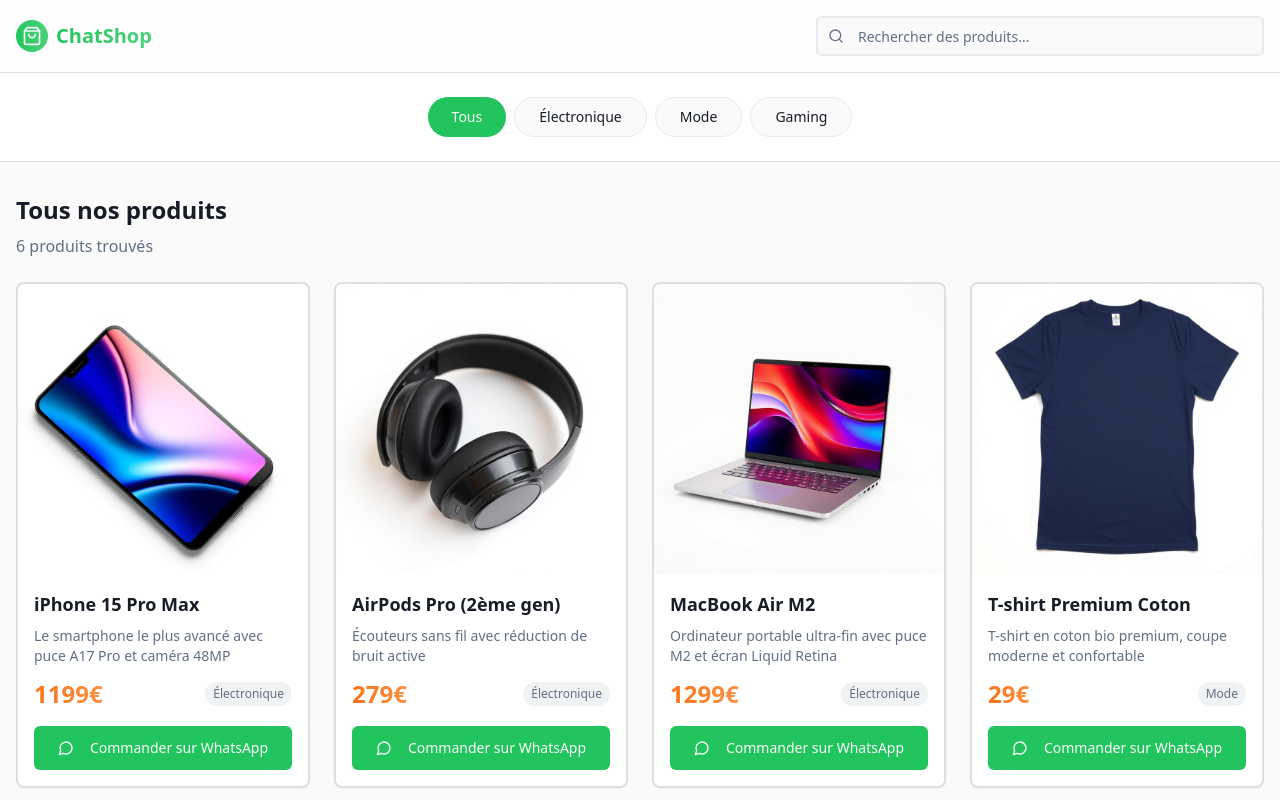
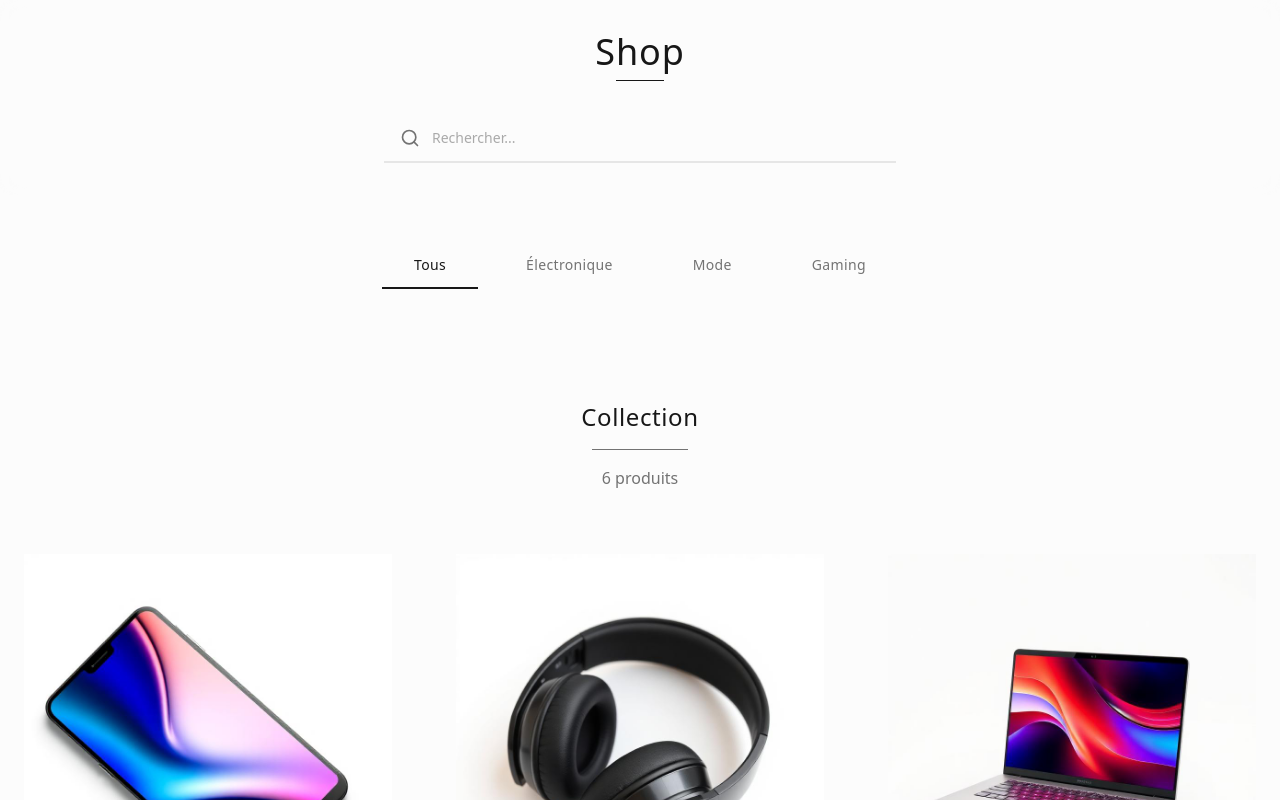
Before and after one commit to coolio89/chat-shop-easy, a React (Vite) app: page / in a window 1280 px wide. Shown: the top 800 px of the page. Built offline with nearby package versions, Linux system fonts and the light colour scheme.

Commit message:
Add minimalist design with animations
Implement a minimalist design with enhanced animations throughout the application.

```diff
--- a/src/components/CategoryFilter.tsx
+++ b/src/components/CategoryFilter.tsx
@@ -1,5 +1,3 @@
-import { Button } from "@/components/ui/button";
-
 interface CategoryFilterProps {
   categories: string[];
   activeCategory: string;
@@ -8,18 +6,25 @@ interface CategoryFilterProps {
 
 const CategoryFilter = ({ categories, activeCategory, onCategoryChange }: CategoryFilterProps) => {
   return (
-    <div className="w-full py-6 border-b bg-card">
-      <div className="container mx-auto px-4">
-        <div className="flex flex-wrap gap-2 justify-center">
-          {categories.map((category) => (
-            <Button
+    <div className="w-full py-12 animate-fade-in">
+      <div className="container mx-auto px-6">
+        <div className="flex flex-wrap gap-4 justify-center">
+          {categories.map((category, index) => (
+            <button
               key={category}
-              variant={activeCategory === category ? "default" : "outline"}
               onClick={() => onCategoryChange(category)}
-              className="rounded-full px-6 transition-all hover:scale-105"
+              style={{ animationDelay: `${index * 100}ms` }}
+              className={`
+                px-8 py-3 text-sm font-light tracking-wide transition-all duration-500
+                animate-fade-in-up hover:scale-105 hover:-translate-y-1
+                ${activeCategory === category
+                  ? 'text-foreground border-b-2 border-foreground'
+                  : 'text-muted-foreground hover:text-foreground border-b-2 border-transparent hover:border-muted-foreground/50'
+                }
+              `}
             >
               {category}
-            </Button>
+            </button>
           ))}
         </div>
       </div>
--- a/src/components/Header.tsx
+++ b/src/components/Header.tsx
@@ -1,4 +1,4 @@
-import { Search, ShoppingBag } from "lucide-react";
+import { Search } from "lucide-react";
 import { Input } from "@/components/ui/input";
 
 interface HeaderProps {
@@ -8,26 +8,24 @@ interface HeaderProps {
 
 const Header = ({ searchQuery, onSearchChange }: HeaderProps) => {
   return (
-    <header className="sticky top-0 z-50 w-full border-b bg-card/95 backdrop-blur supports-[backdrop-filter]:bg-card/60">
-      <div className="container mx-auto px-4 py-4">
-        <div className="flex items-center justify-between gap-6">
-          <div className="flex items-center gap-2">
-            <div className="flex h-8 w-8 items-center justify-center rounded-full bg-gradient-to-r from-primary to-primary/80">
-              <ShoppingBag className="h-5 w-5 text-primary-foreground" />
-            </div>
-            <h1 className="text-xl font-bold bg-gradient-to-r from-primary to-primary/80 bg-clip-text text-transparent">
-              ChatShop
+    <header className="sticky top-0 z-50 w-full bg-background/80 backdrop-blur-md animate-fade-in">
+      <div className="container mx-auto px-6 py-8">
+        <div className="flex flex-col items-center gap-8">
+          <div className="text-center animate-scale-in">
+            <h1 className="text-4xl font-light tracking-wide text-foreground mb-2 hover:tracking-wider transition-all duration-500">
+              Shop
             </h1>
+            <div className="w-12 h-px bg-foreground mx-auto animate-slide-in"></div>
           </div>
 
-          <div className="flex-1 max-w-md">
-            <div className="relative">
-              <Search className="absolute left-3 top-1/2 h-4 w-4 -translate-y-1/2 text-muted-foreground" />
+          <div className="w-full max-w-lg animate-fade-in-up">
+            <div className="relative group">
+              <Search className="absolute left-4 top-1/2 h-5 w-5 -translate-y-1/2 text-muted-foreground transition-all duration-300 group-hover:text-foreground" />
               <Input
-                placeholder="Rechercher des produits..."
+                placeholder="Rechercher..."
                 value={searchQuery}
                 onChange={(e) => onSearchChange(e.target.value)}
-                className="pl-10 border-2 focus:border-primary/50 transition-colors"
+                className="pl-12 py-6 text-lg border-0 bg-transparent border-b-2 border-border focus:border-foreground rounded-none transition-all duration-500 focus:shadow-none placeholder:text-muted-foreground/60"
               />
             </div>
           </div>
--- a/src/components/ProductCard.tsx
+++ b/src/components/ProductCard.tsx
@@ -1,6 +1,5 @@
+import { useState } from "react";
 import { MessageCircle } from "lucide-react";
-import { Button } from "@/components/ui/button";
-import { Card, CardContent, CardFooter } from "@/components/ui/card";
 
 export interface Product {
   id: number;
@@ -13,9 +12,12 @@ export interface Product {
 
 interface ProductCardProps {
   product: Product;
+  index: number;
 }
 
-const ProductCard = ({ product }: ProductCardProps) => {
+const ProductCard = ({ product, index }: ProductCardProps) => {
+  const [isHovered, setIsHovered] = useState(false);
+
   const handleWhatsAppClick = () => {
     const message = `Bonjour! Je suis intéressé(e) par: ${product.name} - ${product.price}€`;
     const whatsappUrl = `https://wa.me/?text=${encodeURIComponent(message)}`;
@@ -23,39 +25,45 @@ const ProductCard = ({ product }: ProductCardProps) => {
   };
 
   return (
-    <Card className="group hover:shadow-lg transition-all duration-300 hover:-translate-y-1 border-2 hover:border-primary/20">
-      <CardContent className="p-0">
-        <div className="aspect-square overflow-hidden rounded-t-lg">
+    <div
+      className="group cursor-pointer animate-fade-in-up"
+      style={{ animationDelay: `${index * 100}ms` }}
+      onMouseEnter={() => setIsHovered(true)}
+      onMouseLeave={() => setIsHovered(false)}
+    >
+      <div className="relative overflow-hidden transition-all duration-700 hover:scale-105 hover:-translate-y-2">
+        <div className="aspect-square overflow-hidden bg-gradient-minimal">
           <img
             src={product.image}
             alt={product.name}
-            className="w-full h-full object-cover group-hover:scale-105 transition-transform duration-300"
+            className="w-full h-full object-cover transition-all duration-700 group-hover:scale-110"
           />
         </div>
-        <div className="p-4">
-          <h3 className="font-semibold text-lg mb-2 line-clamp-2">{product.name}</h3>
-          <p className="text-muted-foreground text-sm mb-3 line-clamp-2">{product.description}</p>
-          <div className="flex items-center justify-between">
-            <span className="text-2xl font-bold bg-gradient-to-r from-accent to-accent/80 bg-clip-text text-transparent">
-              {product.price}€
-            </span>
-            <span className="text-xs text-muted-foreground px-2 py-1 bg-secondary rounded-full">
-              {product.category}
-            </span>
+
+        <div className={`absolute inset-0 bg-background/95 backdrop-blur-sm transition-all duration-500 flex flex-col justify-center items-center p-8 ${
+          isHovered ? 'opacity-100' : 'opacity-0'
+        }`}>
+          <div className="text-center space-y-4 animate-scale-in">
+            <h3 className="text-xl font-light tracking-wide">{product.name}</h3>
+            <p className="text-muted-foreground text-sm leading-relaxed">{product.description}</p>
+            <div className="text-2xl font-light tracking-wider">{product.price}€</div>
+
+            <button
+              onClick={handleWhatsAppClick}
+              className="group/btn flex items-center gap-2 px-8 py-3 bg-accent text-accent-foreground transition-all duration-500 hover:scale-105 hover:shadow-hover animate-bounce-soft"
+            >
+              <MessageCircle className="h-4 w-4 transition-transform duration-300 group-hover/btn:rotate-12" />
+              <span className="font-light tracking-wide">Commander</span>
+            </button>
           </div>
         </div>
-      </CardContent>
-      <CardFooter className="p-4 pt-0">
-        <Button
-          onClick={handleWhatsAppClick}
-          className="w-full bg-gradient-to-r from-primary to-primary/90 hover:from-primary/90 hover:to-primary text-primary-foreground"
-          size="lg"
-        >
-          <MessageCircle className="mr-2 h-4 w-4" />
-          Commander sur WhatsApp
-        </Button>
-      </CardFooter>
-    </Card>
+      </div>
+
+      <div className="mt-6 text-center space-y-2 animate-fade-in">
+        <h3 className="text-lg font-light tracking-wide">{product.name}</h3>
+        <div className="text-xl font-light tracking-wider text-muted-foreground">{product.price}€</div>
+      </div>
+    </div>
   );
 };
 
--- a/src/index.css
+++ b/src/index.css
@@ -8,38 +8,37 @@ All colors MUST be HSL.
 
 @layer base {
   :root {
-    --background: 0 0% 98%;
-    --foreground: 215 25% 12%;
+    --background: 0 0% 99%;
+    --foreground: 0 0% 9%;
 
     --card: 0 0% 100%;
-    --card-foreground: 215 25% 12%;
+    --card-foreground: 0 0% 9%;
 
     --popover: 0 0% 100%;
-    --popover-foreground: 215 25% 12%;
+    --popover-foreground: 0 0% 9%;
 
-    --primary: 142 71% 45%;
+    --primary: 0 0% 9%;
     --primary-foreground: 0 0% 98%;
 
-    --secondary: 215 15% 95%;
-    --secondary-foreground: 215 25% 12%;
+    --secondary: 0 0% 96%;
+    --secondary-foreground: 0 0% 9%;
 
-    --muted: 215 15% 95%;
-    --muted-foreground: 215 15% 45%;
+    --muted: 0 0% 96%;
+    --muted-foreground: 0 0% 45%;
 
-    --accent: 25 95% 53%;
+    --accent: 142 71% 45%;
     --accent-foreground: 0 0% 98%;
 
     --destructive: 0 84.2% 60.2%;
-    --destructive-foreground: 210 40% 98%;
+    --destructive-foreground: 0 0% 98%;
 
-    --border: 215 15% 88%;
-    --input: 215 15% 92%;
-    --ring: 142 71% 45%;
+    --border: 0 0% 90%;
+    --input: 0 0% 94%;
+    --ring: 0 0% 9%;
 
-    --gradient-primary: linear-gradient(135deg, hsl(142 71% 45%), hsl(142 71% 55%));
-    --gradient-accent: linear-gradient(135deg, hsl(25 95% 53%), hsl(25 95% 63%));
-    --shadow-soft: 0 4px 20px -4px hsl(142 71% 45% / 0.1);
-    --shadow-product: 0 8px 25px -8px hsl(215 25% 12% / 0.1);
+    --gradient-minimal: linear-gradient(135deg, hsl(0 0% 100%), hsl(0 0% 98%));
+    --shadow-minimal: 0 1px 3px 0 hsl(0 0% 0% / 0.1), 0 1px 2px 0 hsl(0 0% 0% / 0.06);
+    --shadow-hover: 0 10px 25px -3px hsl(0 0% 0% / 0.1), 0 4px 6px -2px hsl(0 0% 0% / 0.05);
 
     --radius: 0.5rem;
 
--- a/src/pages/Index.tsx
+++ b/src/pages/Index.tsx
@@ -82,26 +82,28 @@ const Index = () => {
         onCategoryChange={setActiveCategory}
       />
 
-      <main className="container mx-auto px-4 py-8">
-        <div className="mb-6">
-          <h2 className="text-2xl font-bold mb-2">
-            {activeCategory === "Tous" ? "Tous nos produits" : activeCategory}
+      <main className="container mx-auto px-6 py-16">
+        <div className="mb-16 text-center animate-fade-in">
+          <h2 className="text-2xl font-light tracking-wide mb-4">
+            {activeCategory === "Tous" ? "Collection" : activeCategory}
           </h2>
-          <p className="text-muted-foreground">
-            {filteredProducts.length} produit{filteredProducts.length > 1 ? 's' : ''} trouvé{filteredProducts.length > 1 ? 's' : ''}
+          <div className="w-24 h-px bg-muted-foreground mx-auto mb-4"></div>
+          <p className="text-muted-foreground font-light">
+            {filteredProducts.length} {filteredProducts.length > 1 ? 'produits' : 'produit'}
           </p>
         </div>
 
-        <div className="grid grid-cols-1 sm:grid-cols-2 lg:grid-cols-3 xl:grid-cols-4 gap-6">
-          {filteredProducts.map(product => (
-            <ProductCard key={product.id} product={product} />
+        <div className="grid grid-cols-1 md:grid-cols-2 lg:grid-cols-3 gap-12 lg:gap-16">
+          {filteredProducts.map((product, index) => (
+            <ProductCard key={product.id} product={product} index={index} />
           ))}
         </div>
 
         {filteredProducts.length === 0 && (
-          <div className="text-center py-12">
-            <p className="text-muted-foreground text-lg">Aucun produit trouvé</p>
-            <p className="text-muted-foreground">Essayez de modifier votre recherche ou sélectionner une autre catégorie</p>
+          <div className="text-center py-24 animate-fade-in">
+            <p className="text-muted-foreground text-xl font-light mb-4">Aucun résultat</p>
+            <div className="w-16 h-px bg-muted-foreground mx-auto mb-4"></div>
+            <p className="text-muted-foreground font-light">Modifiez votre recherche</p>
           </div>
         )}
       </main>
--- a/tailwind.config.ts
+++ b/tailwind.config.ts
@@ -70,25 +70,52 @@ export default {
 			},
 			keyframes: {
 				'accordion-down': {
-					from: {
-						height: '0'
-					},
-					to: {
-						height: 'var(--radix-accordion-content-height)'
-					}
+					from: { height: '0', opacity: '0' },
+					to: { height: 'var(--radix-accordion-content-height)', opacity: '1' }
 				},
 				'accordion-up': {
-					from: {
-						height: 'var(--radix-accordion-content-height)'
-					},
-					to: {
-						height: '0'
-					}
+					from: { height: 'var(--radix-accordion-content-height)', opacity: '1' },
+					to: { height: '0', opacity: '0' }
+				},
+				'fade-in': {
+					'0%': { opacity: '0', transform: 'translateY(20px)' },
+					'100%': { opacity: '1', transform: 'translateY(0)' }
+				},
+				'fade-in-up': {
+					'0%': { opacity: '0', transform: 'translateY(30px)' },
+					'100%': { opacity: '1', transform: 'translateY(0)' }
+				},
+				'slide-in': {
+					'0%': { transform: 'translateX(-100%)', opacity: '0' },
+					'100%': { transform: 'translateX(0)', opacity: '1' }
+				},
+				'scale-in': {
+					'0%': { transform: 'scale(0.9)', opacity: '0' },
+					'100%': { transform: 'scale(1)', opacity: '1' }
+				},
+				'float': {
+					'0%, 100%': { transform: 'translateY(0px)' },
+					'50%': { transform: 'translateY(-10px)' }
+				},
+				'pulse-soft': {
+					'0%, 100%': { opacity: '1' },
+					'50%': { opacity: '0.8' }
+				},
+				'bounce-soft': {
+					'0%, 100%': { transform: 'translateY(0)' },
+					'50%': { transform: 'translateY(-5px)' }
 				}
 			},
 			animation: {
 				'accordion-down': 'accordion-down 0.2s ease-out',
-				'accordion-up': 'accordion-up 0.2s ease-out'
+				'accordion-up': 'accordion-up 0.2s ease-out',
+				'fade-in': 'fade-in 0.6s ease-out',
+				'fade-in-up': 'fade-in-up 0.8s ease-out',
+				'slide-in': 'slide-in 0.5s ease-out',
+				'scale-in': 'scale-in 0.4s ease-out',
+				'float': 'float 3s ease-in-out infinite',
+				'pulse-soft': 'pulse-soft 2s ease-in-out infinite',
+				'bounce-soft': 'bounce-soft 2s ease-in-out infinite'
 			}
 		}
 	},
```
